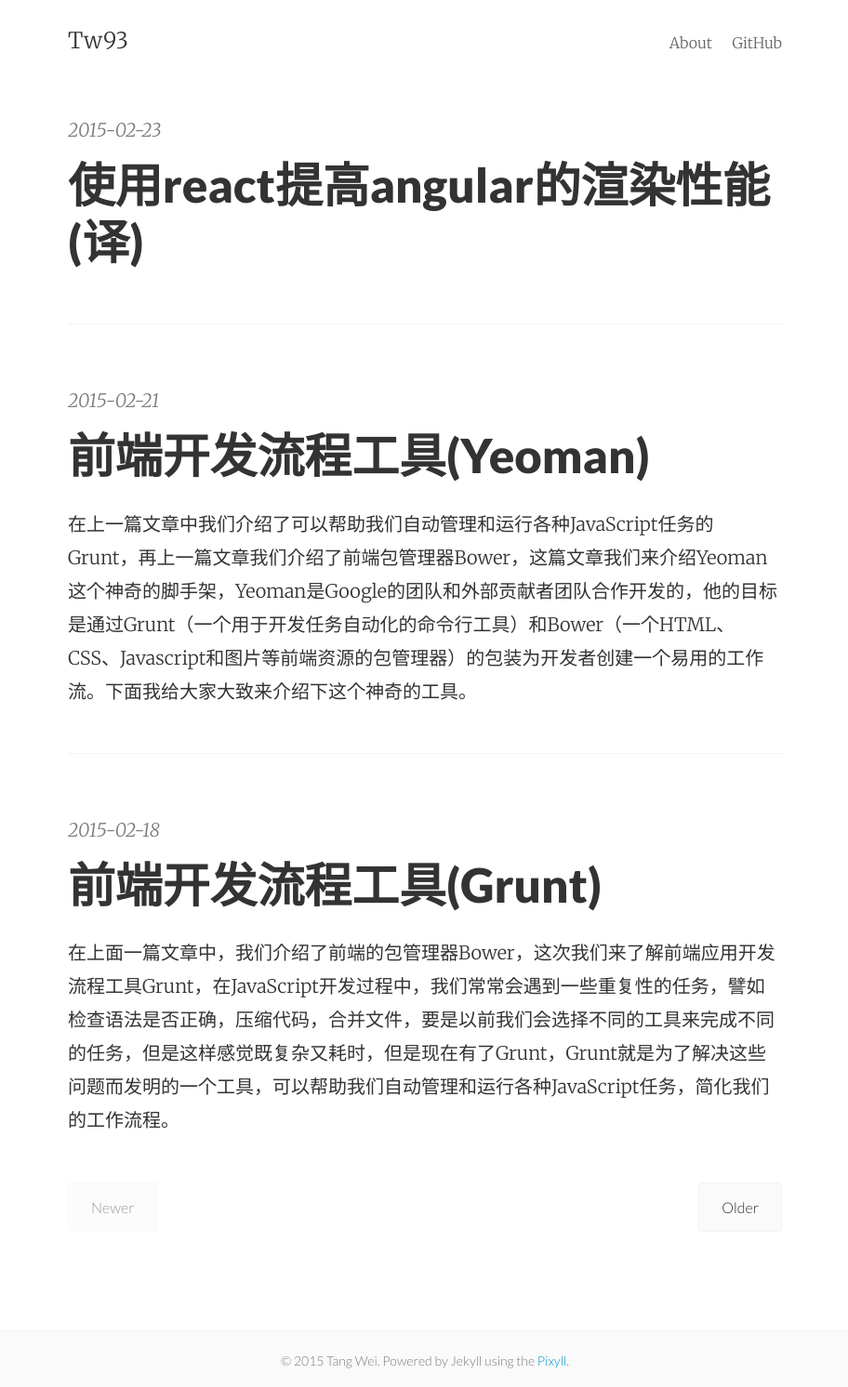
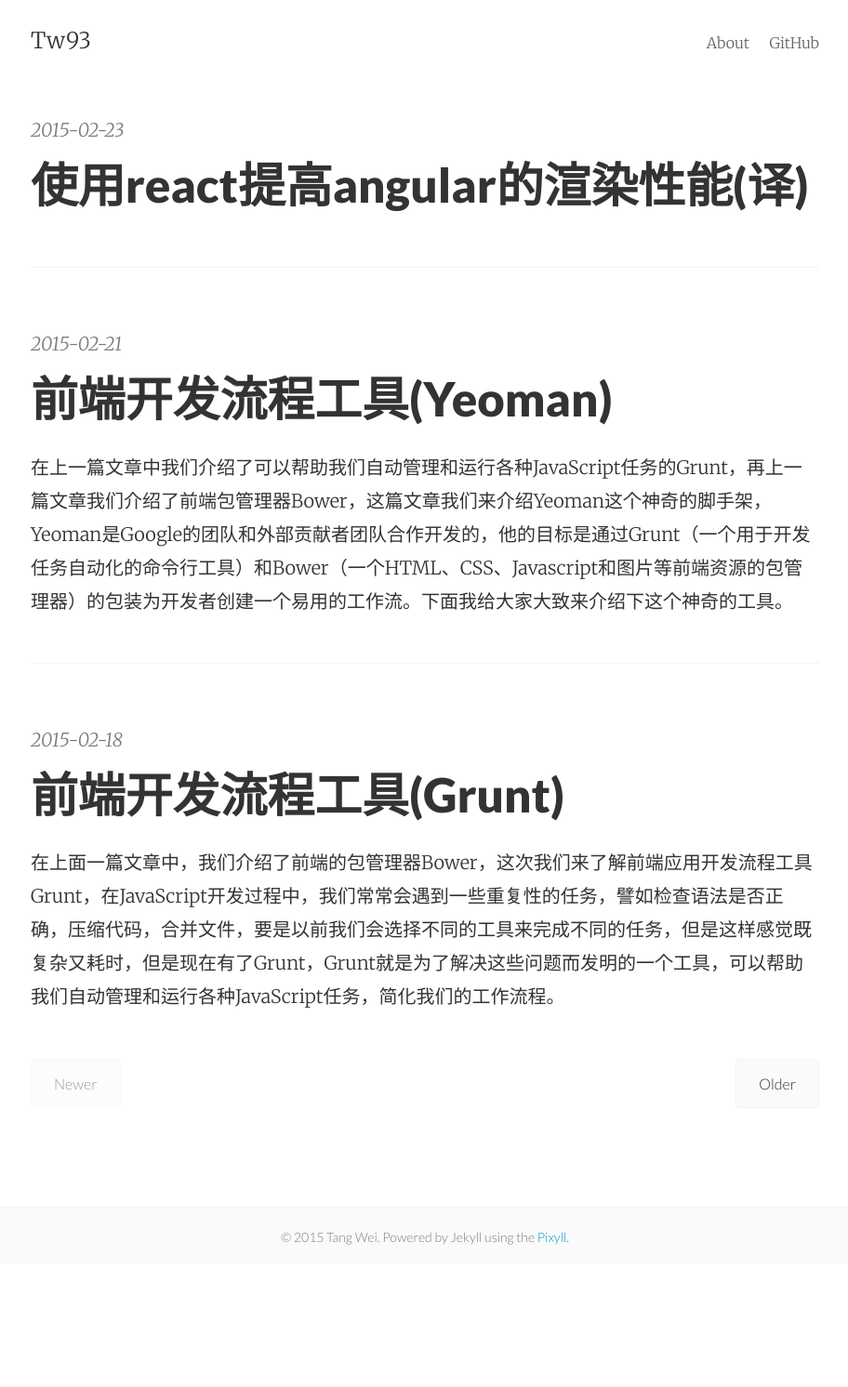
Before and after one commit to tw93/tw93.github.io, a Jekyll site: the page built from index.html, in a window 1280 px wide. Shown: the whole page at 93% size, without its empty margins (183-1095 px from the left). Built offline with Jekyll 4.4.1, drawn with Linux system fonts in a browser that asks for light colours; the list of posts is cut into pages by our own code; after the commit the page ends 1359 px from its top, so only the background shows below that.

Commit message:
电脑屏幕样式的宽度

```diff
--- a/_sass/_basscss.scss
+++ b/_sass/_basscss.scss
@@ -120,7 +120,7 @@ strong, .bold {
 }
 
 .measure {
-  max-width: 48rem;
+  max-width: 53rem;
 }
 
 .measure-narrow {
```
